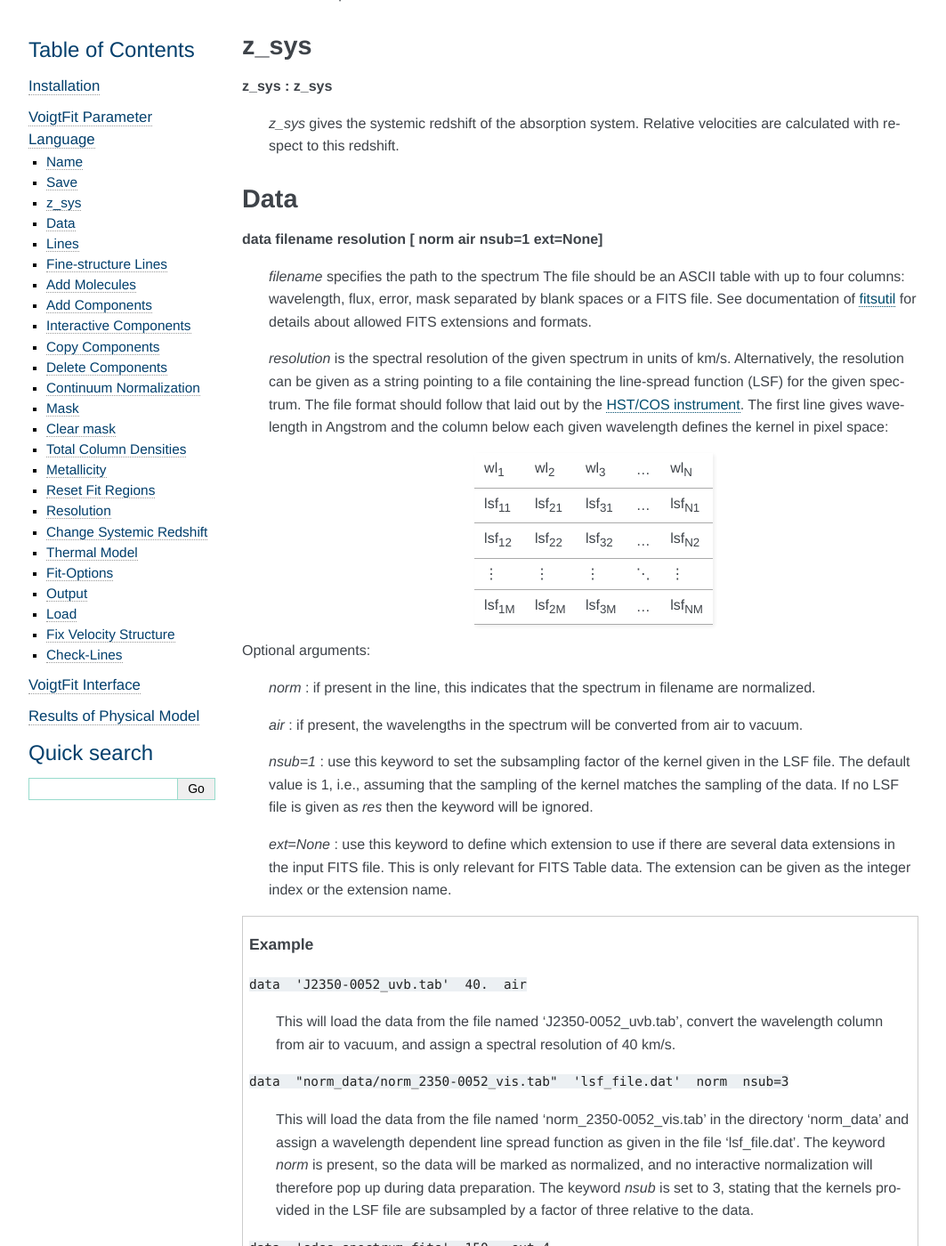
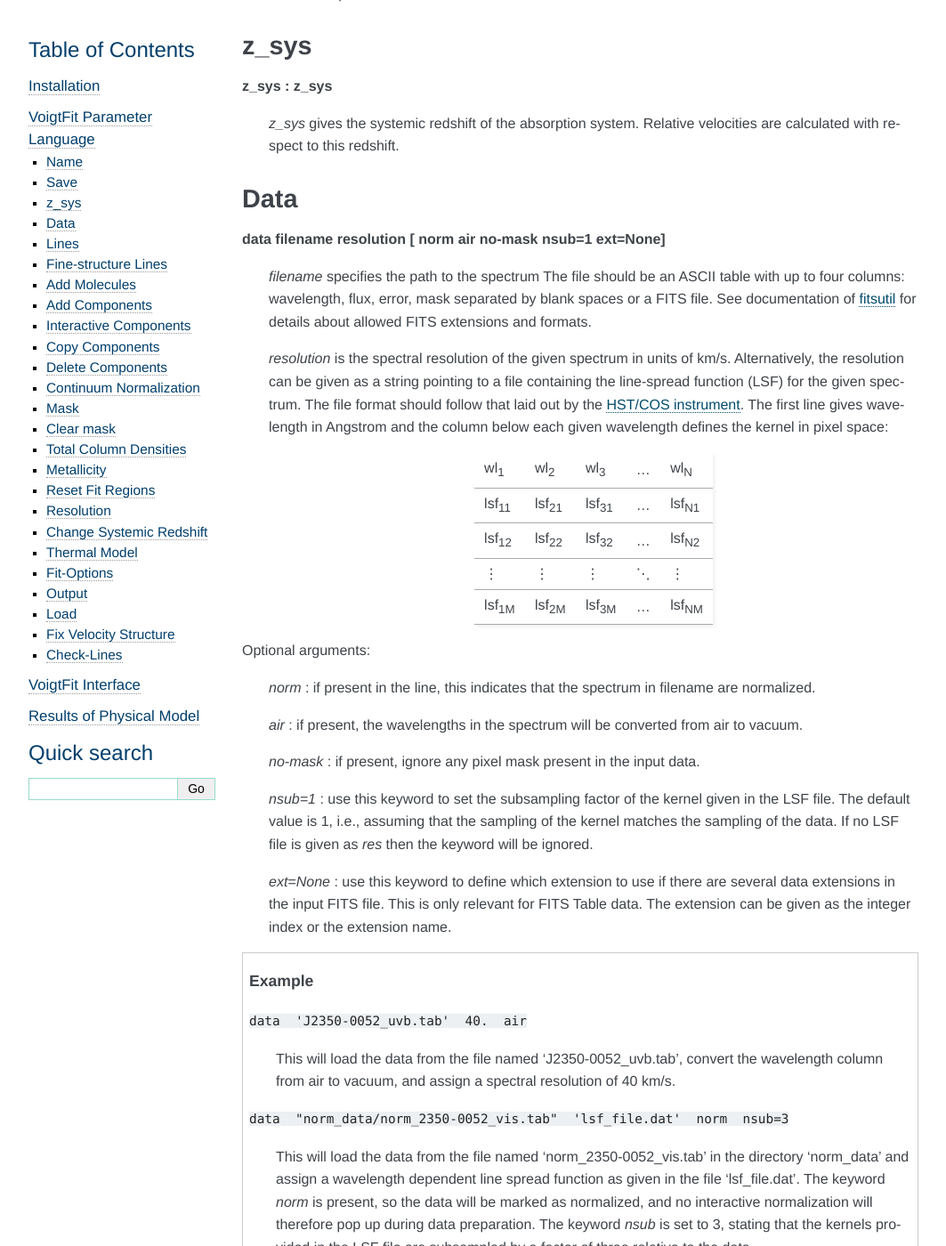
Before and after one commit to jkrogager/VoigtFit, a Sphinx documentation site: the page built from docs/documentation.rst, in a window 1280 px wide and 1400 px high, scrolled down 1682 px. Shown: the whole window at 89% size, without its empty margins (98-1161 px from the left). Built offline with Sphinx 7.4.7, drawn with Linux system fonts in a browser that asks for light colours.

Commit message:
Update documentation.rst

```diff
--- a/docs/documentation.rst
+++ b/docs/documentation.rst
@@ -118,7 +118,7 @@ z_sys
 Data
 ----
 
-**data  filename  resolution  [ norm   air  nsub=1  ext=None]**
+**data  filename  resolution  [ norm   air  no-mask  nsub=1  ext=None]**
 
   *filename* specifies the path to the spectrum
   The file should be an ASCII table with up to four columns: wavelength, flux, error, mask
@@ -155,6 +155,8 @@ Optional arguments:
   *norm* : if present in the line, this indicates that the spectrum in filename are normalized.
 
   *air* : if present, the wavelengths in the spectrum will be converted from air to vacuum.
+
+  *no-mask* : if present, ignore any pixel mask present in the input data.
 
   *nsub=1* : use this keyword to set the subsampling factor of the kernel given in the LSF file.
   The default value is 1, i.e., assuming that the sampling of the kernel matches the sampling of the data.
```
